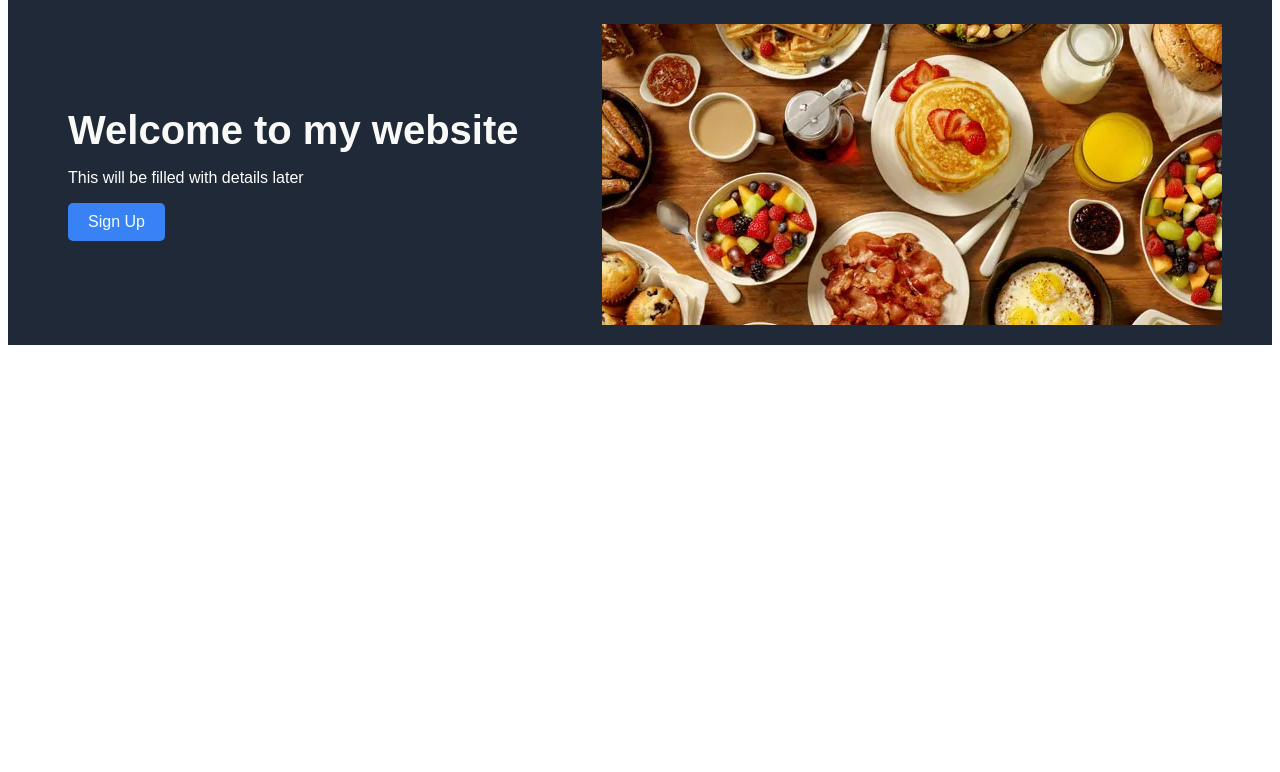
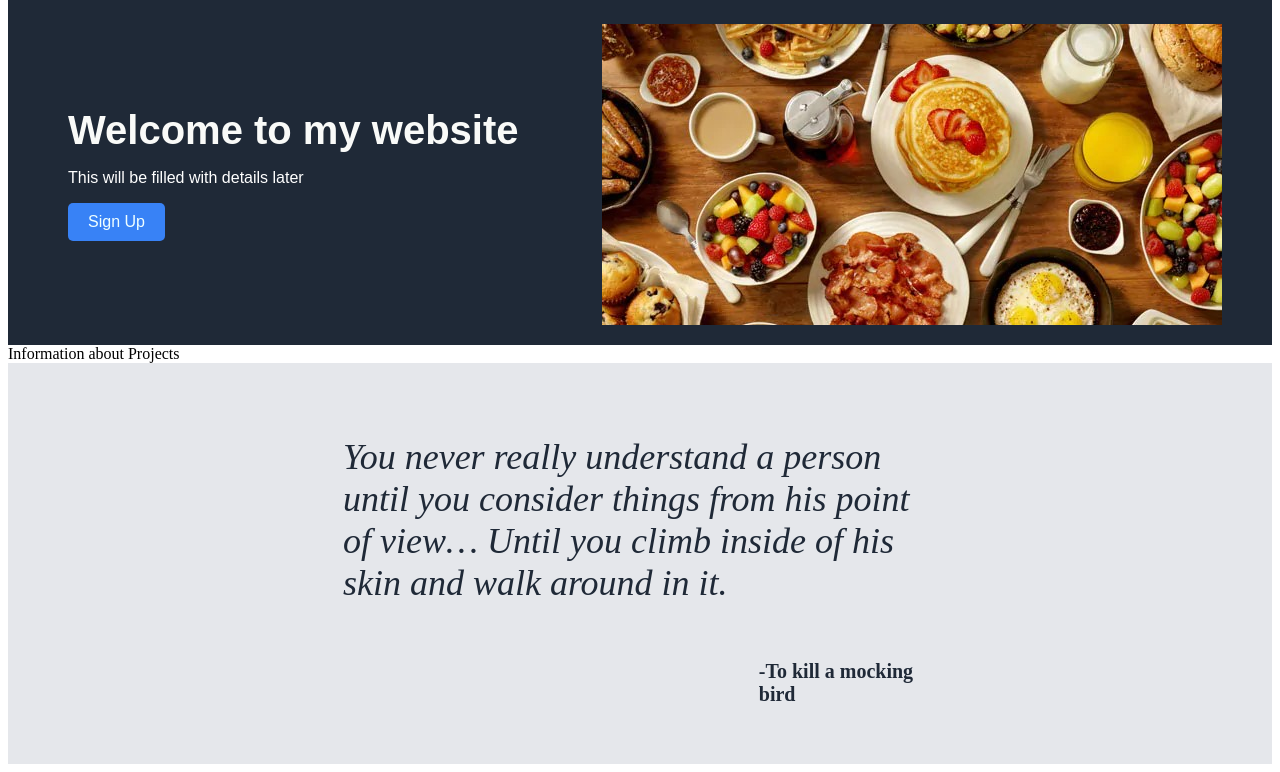
Before and after one commit to jai3703/learn_web_development, a plain HTML site: page index.html in a window 1280 px wide. Shown: the part 85-857 px from the top of the page. Before the commit the page ends 800 px from the top, so only its background shows below. Drawn offline with Linux system fonts and the light colour scheme.

Commit message:
completed quote section

```diff
--- a/index.html
+++ b/index.html
@@ -32,6 +32,23 @@
             <img src ="images/recipe_homepage.jpg" class = "profile_pic" alt ="profile_picture">
         </div>
     </div>
+    <!---Project Information-->
+    <div class = "project_section">
+        <label>Information about Projects</label>
+
+
+    </div>
+    <!---Quote-->
+    <div class ="quote">
+        <p id = "main_quote">
+            You never really understand a person until you consider things from his point of view…
+            Until you climb inside of his skin and walk around in it.
+        </p>
+        <p id = "sub_quote">
+            -To kill a mocking bird
+        </p>
+
+    </div>
 
 </body>
 </html>
--- a/styles.css
+++ b/styles.css
@@ -71,3 +71,30 @@
     margin-right: 30px;
 
 }
+
+/* Quote section */
+
+.quote {
+    background-color: #e5e7eb;
+    display: flex;
+    justify-content: center;
+    padding: 3%;
+    flex-direction: column;
+
+}
+
+#main_quote {
+    margin-left: 25%;
+    margin-right: 25%;
+    color: #1f2937;
+    font-style: italic;
+    font-size: 36px;
+}
+
+#sub_quote {
+    margin-right: 25%;
+    margin-left: 60%;
+    color: #1f2937;
+    font-size: 20px;
+    font-weight: 600;
+}
```
